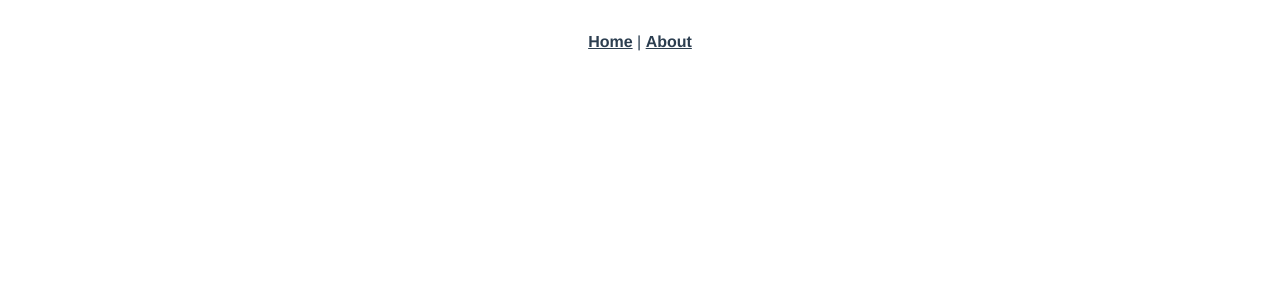
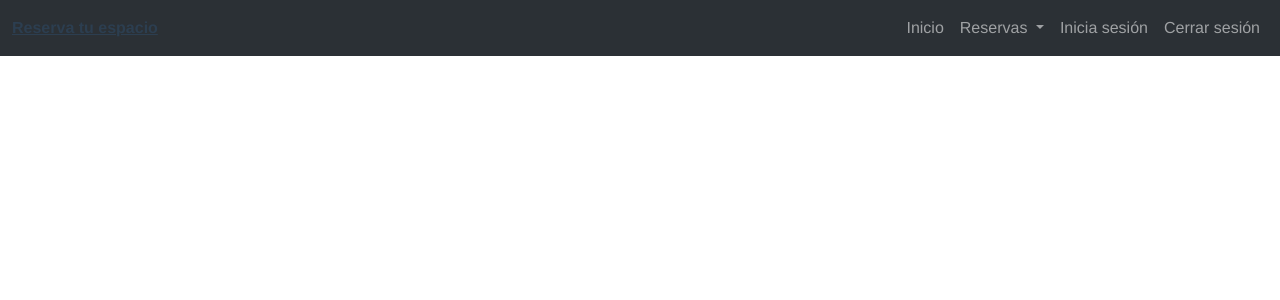
Before and after one commit to SVETASEL/codejam, a Vue app in the folder codejam/: page /reservas in a window 1280 px wide. Before the commit this address had no page. Shown: the top 300 px of the page. Built offline with nearby package versions, Linux system fonts and the light colour scheme.

Commit message:
Se modifica App.vue con navbar

```diff
--- a/codejam/src/App.vue
+++ b/codejam/src/App.vue
@@ -1,11 +1,19 @@
 <template>
-  <nav>
-    <router-link to="/">Home</router-link> |
-    <router-link to="/about">About</router-link>
-  </nav>
+  <NavBar/>
   <router-view/>
 </template>
 
+<script>
+import NavBar from './components/NavBar.vue';
+
+export default {
+  name: "App",
+  components: {
+    NavBar
+  }
+
+}
+</script>
 <style lang="scss">
 #app {
   font-family: Avenir, Helvetica, Arial, sans-serif;
--- /dev/null
+++ b/codejam/src/components/NavBar.vue
@@ -0,0 +1,61 @@
+<template>
+<nav class="navbar navbar-expand-lg bg-body-tertiary sticky-top" data-bs-theme="dark">
+        <div class="container-fluid">
+            <router-link class="nav__title" to="/">Reserva tu espacio</router-link>
+            <button class="navbar-toggler" type="button" data-bs-toggle="collapse" data-bs-target="#navbarNav"
+                aria-controls="navbarNav" aria-expanded="false" aria-label="Toggle navigation">
+                <span class="navbar-toggler-icon"></span>
+            </button>
+            <div class="collapse navbar-collapse" id="navbarNav">
+                <ul class="navbar-nav ms-auto">
+                    <li class="nav-item">
+                        <router-link to="/" class="nav-link">Inicio</router-link>
+                    </li>
+                    <li class="nav-item dropdown" >
+                        <a class="nav-link dropdown-toggle" href="" role="button" data-bs-toggle="dropdown" aria-expanded="false">
+                            Reservas
+                        </a>
+                        <ul class="dropdown-menu">
+                            <li>
+                                <router-link class="dropdown-item" to="/reservas">Nueva Reserva</router-link>
+                            </li>
+                            <li>
+                                <router-link class="dropdown-item" to="/mis-reservas">Mis reservas</router-link>
+                            </li>
+                        </ul>
+                    </li>
+
+
+                    <li class="nav-item" >
+                        <router-link to="/login" class="nav-link" >Inicia sesión</router-link>
+                    </li>
+                    <li class="nav-item" >
+                        <a href="" class="nav-link">Cerrar sesión</a>
+                    </li>
+
+                </ul>
+            </div>
+        </div>
+    </nav></template>
+
+<script>
+export default {
+    name: 'NavBar',
+    // props: {},
+    data(){
+        return {}
+    },
+    // computed: {},
+    //methods: {},
+    // watch: {},
+    // components: {},
+    // mixins: [],
+    // filters: {},
+    // -- Lifecycle Methods
+    // -- End Lifecycle Methods
+}
+</script>
+
+<style scoped>
+
+</style>
```
